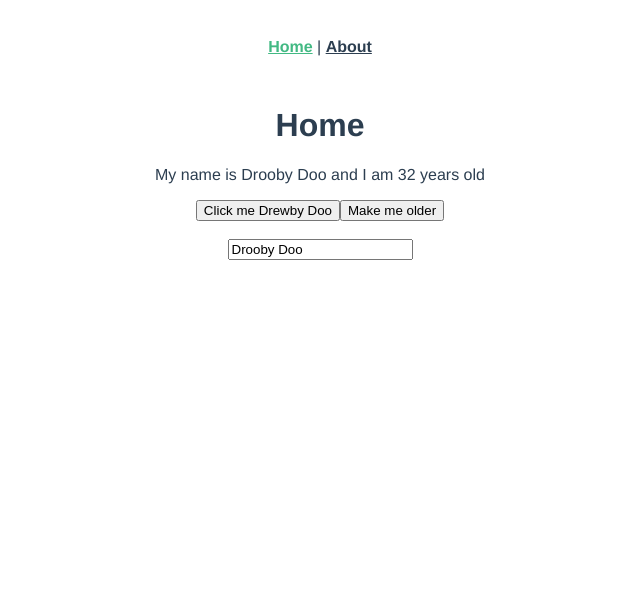
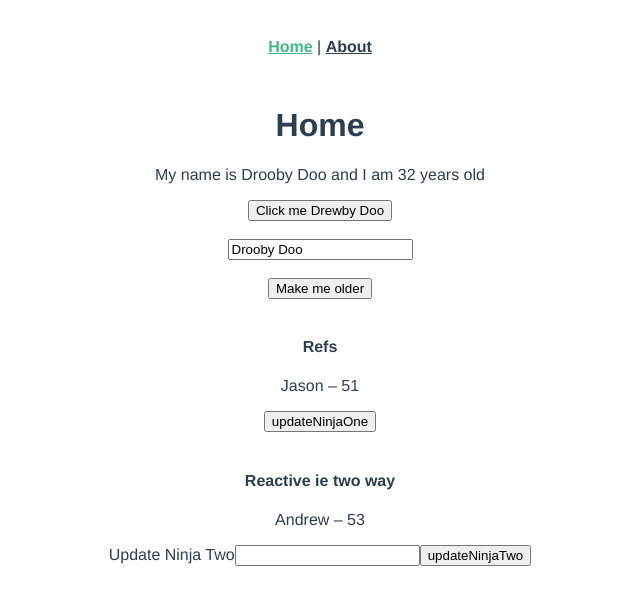
Before and after one commit to midlantica/dojo-blog, a Vue app: page / in a window 1280 px wide. Shown: the top 604 px of the page, without its empty margins (320-960 px from the left). Built offline with nearby package versions, Linux system fonts and the light colour scheme.

Commit message:
refs vs reactive

```diff
--- a/src/views/Home.vue
+++ b/src/views/Home.vue
@@ -3,14 +3,25 @@
     <h1>Home</h1>
     <p>My name is {{ name }} and I am {{ age }} years old</p>
     <button @click="handleClick">Click me Drewby Doo</button>
+    <br><br>
+    <input type="text" v-model='name'>
+    <br><br>
     <button @click="age++">Make me older</button>
     <br><br>
-    <input type="text" v-model='name'>
+    <h4>Refs</h4>
+    <p>{{ ninjaOne.name }} – {{ ninjaOne.age }}</p>
+    <button @click="updateNinjaOne">updateNinjaOne</button>
+    <br><br>
+    <h4>Reactive ie two way</h4>
+    <p>{{ ninjaTwo.name }} – {{ ninjaTwo.age }}</p>
+    <label>Update Ninja Two</label>
+    <input @click="updateNinjaTwo">
+    <button @click="updateNinjaTwo">updateNinjaTwo</button>
   </main>
 </template>
 
 <script>
-  import { ref } from 'vue'
+  import { ref, reactive } from 'vue'
 
   export default {
     name: 'Home',
@@ -18,6 +29,25 @@
 
       const name = ref('Drooby Doo')
       const age = ref(32)
+
+      const ninjaOne = ref({
+        name: 'Jason',
+        age: 51
+      })
+
+      const ninjaTwo = reactive({
+        name: 'Andrew',
+        age: 53
+      })
+
+      const updateNinjaOne = () => {
+        ninjaOne.value.age = 29
+      }
+
+      const updateNinjaTwo = () => {
+        ninjaTwo.age = 29
+      }
+
 
       const handleClick = () => {
         name.value = 'Freddy'
@@ -29,7 +59,11 @@
       return {
         name: name,
         age: age,
-        handleClick
+        handleClick,
+        ninjaOne,
+        updateNinjaOne,
+        ninjaTwo,
+        updateNinjaTwo
       }
     }
   }
```
